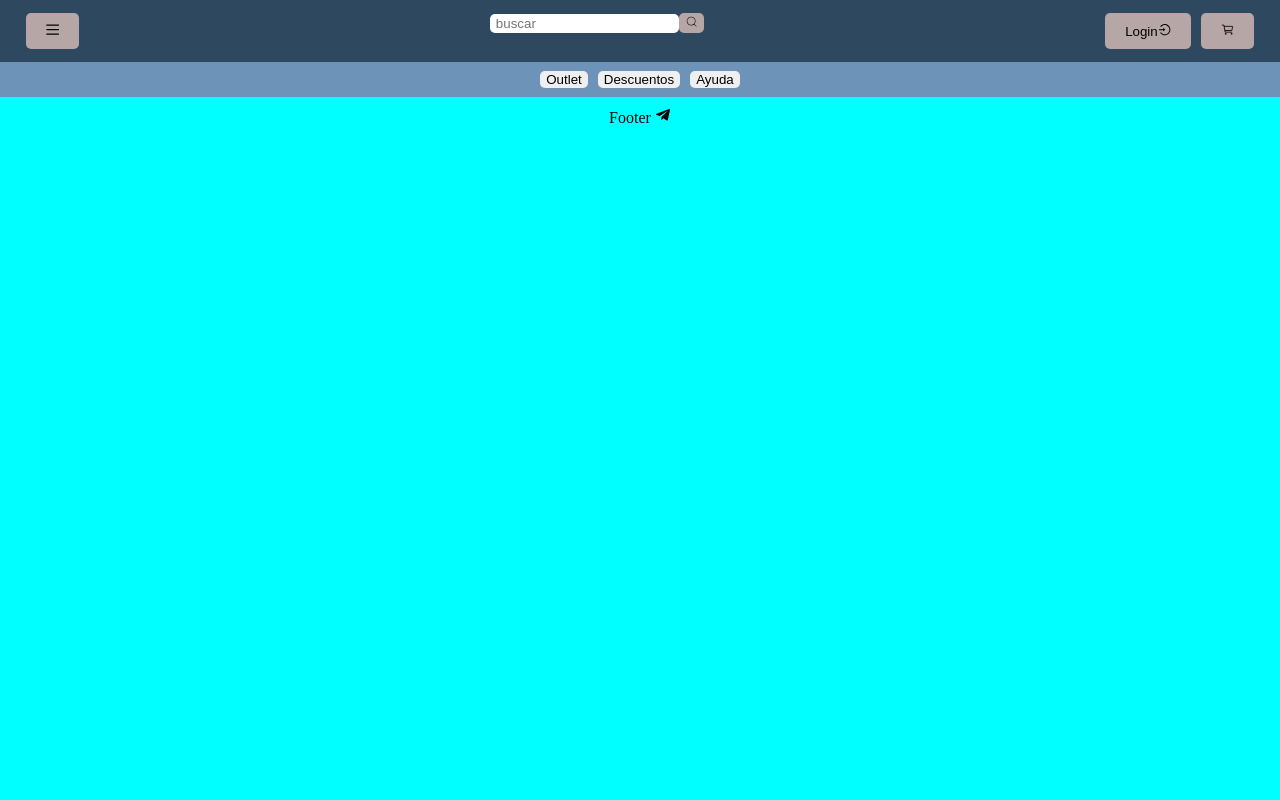
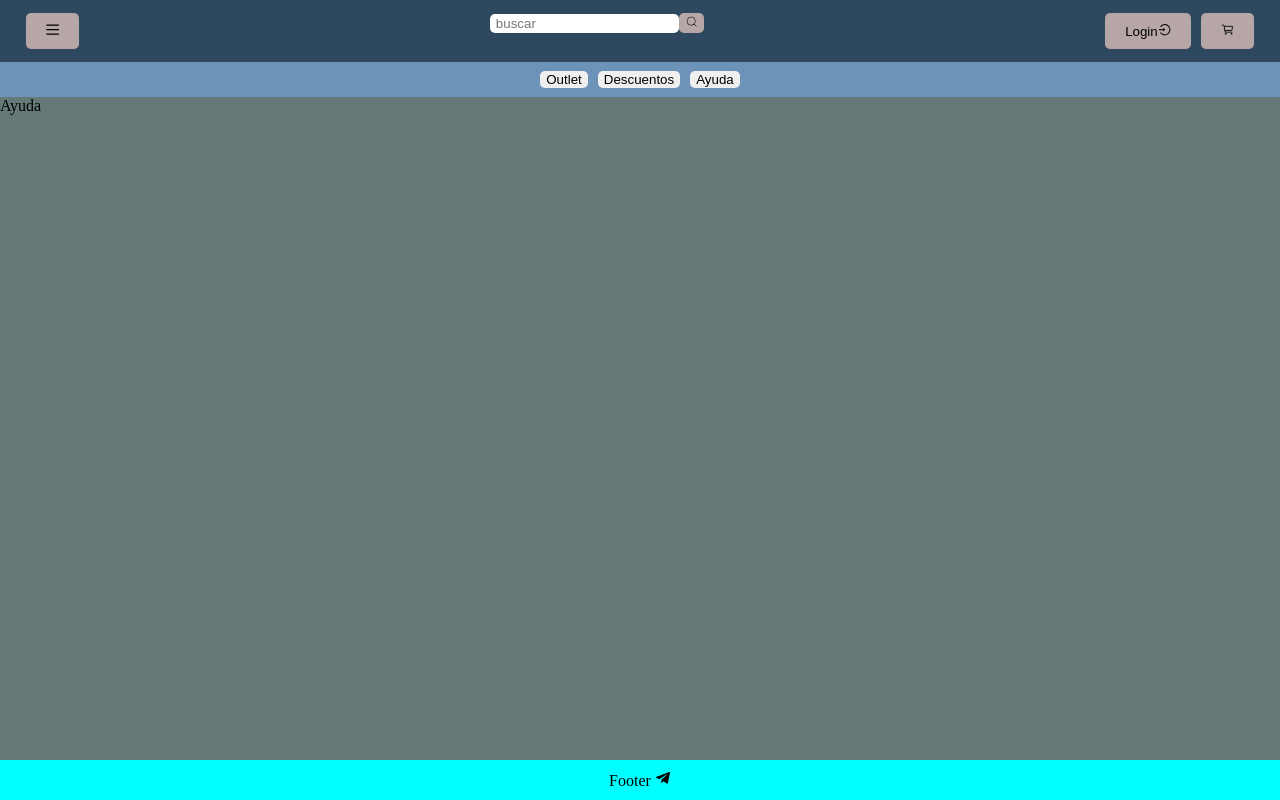
Before and after one commit to SalvadorGonzalezG/e-commers, a React (Vite) app: page /ayuda in a window 1280 px wide. Built offline with nearby package versions, Linux system fonts and the light colour scheme.

Commit message:
creando docuemnto Ayuda.jsx y crenado funcionalidad al boton ademas de crear una ruta con react-router-dom

```diff
--- a/src/App.jsx
+++ b/src/App.jsx
@@ -4,6 +4,7 @@ import Menu from "./components/Menu"
 import SubHeader from "./components/SubHeader"
 import Login from "./pages/Login"
 import Car from "./pages/Car" // importando el compornente car.
+import Ayuda from "./pages/Ayuda"
 import { BrowserRouter as Router, Routes, Route } from 'react-router-dom'
 import { useState } from "react"
 
@@ -26,7 +27,8 @@ function App() {
           <Routes>
             <Route path="/" element={isLogin ? <Login/> :<Menu/>} />
             <Route path="/login" element={<Login/>}/>
-            <Route path='/car' element={<Car/>} /> {/*Rota para el carrito de compras */}
+            <Route path='/car' element={<Car />}/> {/*Rota para el carrito de compras y pasamos el estado del carrito*/}
+            <Route path="/ayuda" element={<Ayuda/>}/>
           </Routes>
 
           <Footer />
--- a/src/components/SubHeader.jsx
+++ b/src/components/SubHeader.jsx
@@ -1,6 +1,11 @@
-
+import { useNavigate } from "react-router-dom"
 
 const SubHeader = () => {
+  const navigate = useNavigate()
+
+  const handleAyudaClick=()=>{
+    navigate('/ayuda')
+  }
   return (
     <>
     <div className='sub-header'>
@@ -11,7 +16,7 @@ const SubHeader = () => {
             <button>Descuentos</button>
         </div>
         <div>
-            <button>Ayuda</button>
+            <button onClick={handleAyudaClick}>Ayuda</button>
         </div>
 
     </div>
--- /dev/null
+++ b/src/pages/Ayuda.jsx
@@ -0,0 +1,8 @@
+
+const Ayuda = () => {
+  return (
+    <div>Ayuda</div>
+  )
+}
+
+export default Ayuda
--- a/src/pages/Car.jsx
+++ b/src/pages/Car.jsx
@@ -4,9 +4,6 @@ const Car = () => {
   return (
     <div>
         <h1>Carrito de Compras</h1>
-        <form action="">
-
-        </form>
     </div>
   )
 }
```
